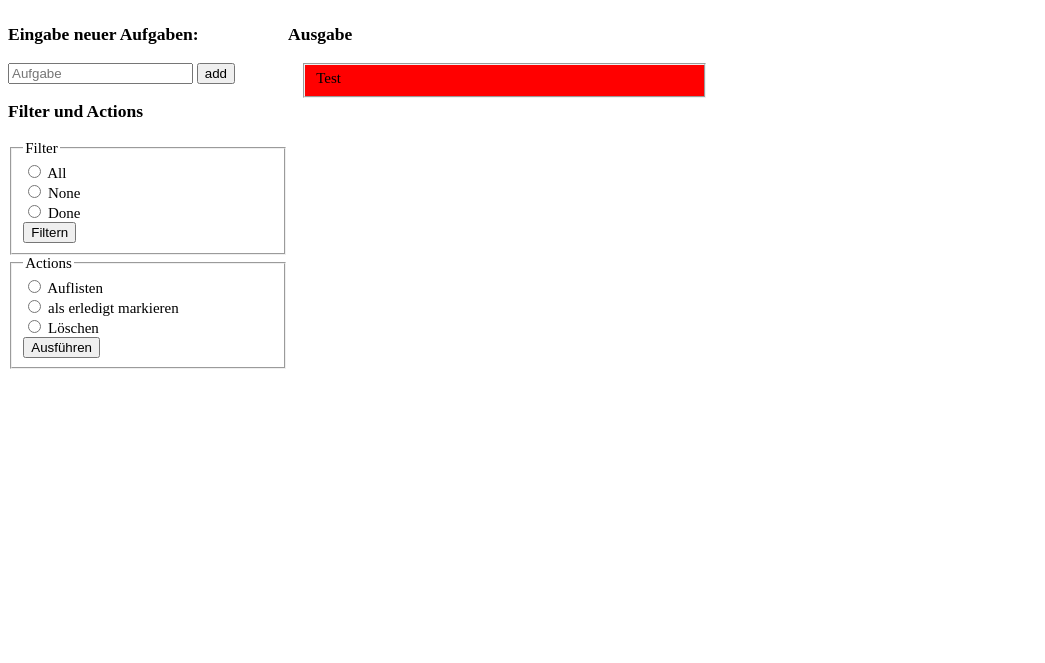
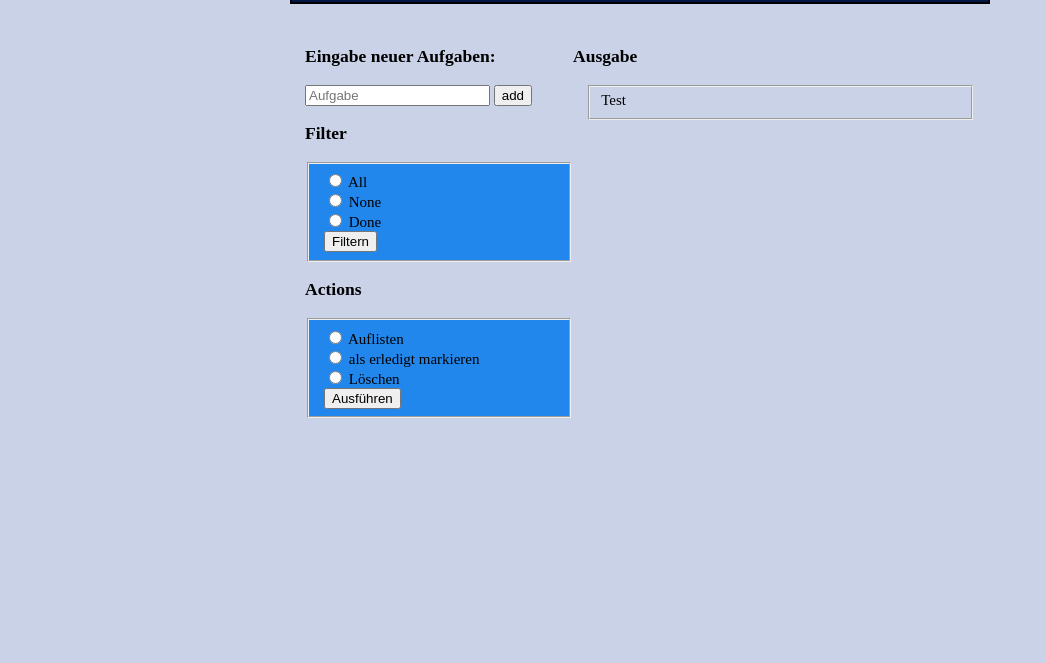
Before and after one commit to glissario/todo, a plain HTML site: page index.html in a window 1280 px wide. Shown: the part 137-800 px from the top of the page, without its empty margins (0-1045 px from the left). Drawn offline with Linux system fonts and the light colour scheme.

Commit message:
volle Funktionalität, Git-Layoutstruktur

```diff
--- a/index.html
+++ b/index.html
@@ -23,24 +23,23 @@
             <input type="submit" value="add" />
           </section>
           <section>
-            <h3>Filter und Actions</h3>
-            <fieldset>
-              <legend>Filter</legend>
-              <input name="all" type="radio" id="all" />
+            <h3>Filter</h3>
+            <fieldset class="fieldset">
+              <input name="filter" value="all" type="radio" id="all" />
               <label>All</label><br />
-              <input name="none" type="radio" id="none" />
+              <input name="filter" value="none" type="radio" id="none" />
               <label>None</label> <br />
-              <input name="done" type="radio" id="done" />
+              <input name="filter" value="done" type="radio" id="done" />
               <label>Done</label> <br />
               <button>Filtern</button>
             </fieldset>
-            <fieldset>
-              <legend>Actions</legend>
-              <input name="list" type="radio" id="list" />
+            <h3>Actions</h3>
+            <fieldset class="fieldset">
+              <input name="action" value="list" type="radio" id="list" />
               <label>Auflisten</label> <br />
-              <input name="mark" type="radio" id="mark" />
+              <input name="action" value="mark" type="radio" id="mark" />
               <label>als erledigt markieren</label><br />
-              <input name="remove" type="radio" id="remove" />
+              <input name="action" value="remove" type="radio" id="remove" />
               <label>Löschen</label> <br />
               <button>Ausführen</button>
             </fieldset>
--- a/style.css
+++ b/style.css
@@ -10,10 +10,18 @@ html {
 
 body {
   max-width: 700px;
+  margin: auto;
+  margin-top: 1rem;
+  background-color: #cad2e7;
+}
+
+main {
+  padding: 1rem;
+  _background-color: red;
 }
 
 .header {
-  background-color: #3581b8;
+  background-color: #001845;
   color: white;
   text-align: center;
   padding-bottom: 0.2rem;
@@ -26,7 +34,11 @@ body {
   grid-template-columns: 40% auto;
 }
 
+.fieldset {
+  background-color: #2187ec;
+  padding: 0.5rem 1rem;
+}
+
 .ausgabe {
-  background-color: red;
   margin-left: 1rem;
 }
```
